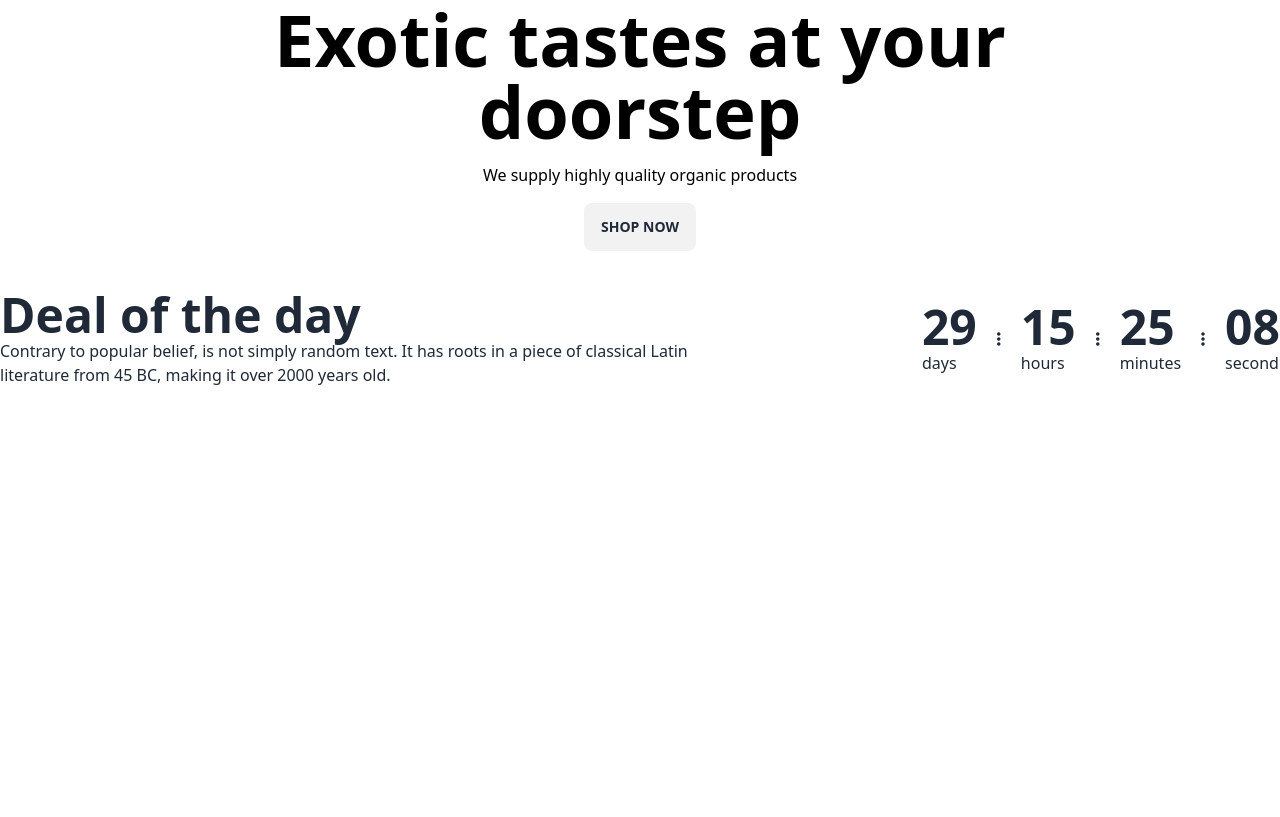
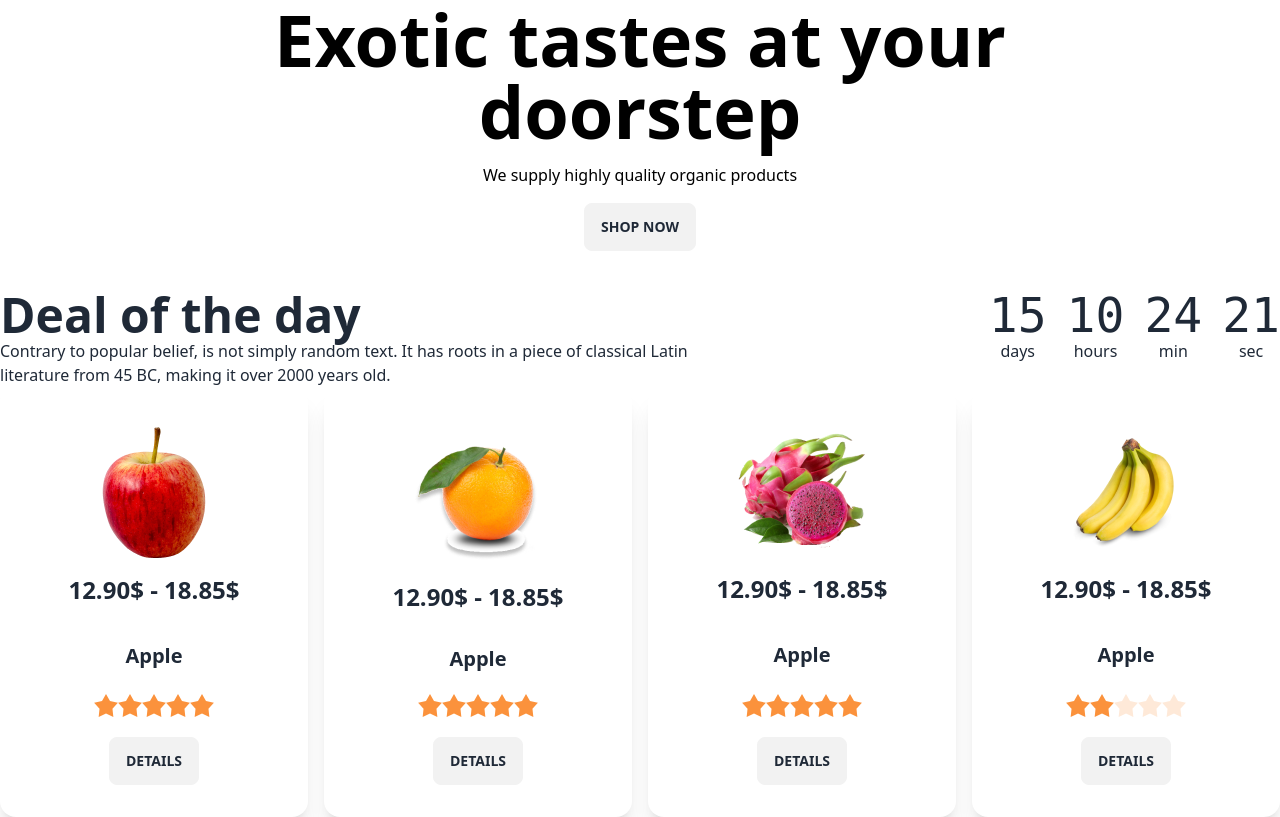
Before and after one commit to jakir101/my-third-fruitbrust-assignment, a plain HTML site: page index.html in a window 1280 px wide. Shown: the part 1135-1952 px from the top of the page. Before the commit the page ends 1522 px from the top, so only its background shows below. Drawn offline with nearby package versions, Linux system fonts and the light colour scheme.

Commit message:
finished the deals card

```diff
--- a/index.html
+++ b/index.html
@@ -55,28 +55,28 @@
     <div class="container  mt-12">
       <div class="carousel relative">
         <div id="slide1" class="carousel-item relative w-full">
-          <img src="/images/banner1.png" class="w-full" />
+          <img src="images/banner1.png" class="w-full" />
           <div class="absolute flex justify-between transform -translate-y-1/2 left-5 right-5 top-1/2">
             <a href="#slide4" class="btn btn-circle">❮</a>
             <a href="#slide2" class="btn btn-circle">❯</a>
           </div>
         </div>
         <div id="slide2" class="carousel-item relative w-full">
-          <img src="/images/banner2.png" class="w-full" />
+          <img src="images/banner2.png" class="w-full" />
           <div class="absolute flex justify-between transform -translate-y-1/2 left-5 right-5 top-1/2">
             <a href="#slide1" class="btn btn-circle">❮</a>
             <a href="#slide3" class="btn btn-circle">❯</a>
           </div>
         </div>
         <div id="slide3" class="carousel-item relative w-full">
-          <img src="/images/banner3.png" class="w-full" />
+          <img src="images/banner3.png" class="w-full" />
           <div class="absolute flex justify-between transform -translate-y-1/2 left-5 right-5 top-1/2">
             <a href="#slide2" class="btn btn-circle">❮</a>
             <a href="#slide4" class="btn btn-circle">❯</a>
           </div>
         </div>
         <div id="slide4" class="carousel-item relative w-full">
-          <img src="/images/banner4.png" class="w-full" />
+          <img src="images/banner4.png" class="w-full" />
           <div class="absolute flex justify-between transform -translate-y-1/2 left-5 right-5 top-1/2">
             <a href="#slide3" class="btn btn-circle">❮</a>
             <a href="#slide1" class="btn btn-circle">❯</a>
@@ -100,7 +100,7 @@
   <main>
     <!-- deals of the section  -->
     <section class="container mx-auto mt-10">
-      <div class="flex justify-between">
+      <div class="flex justify-between flex-col md:flex-row">
         <div>
           <h3 class="text-5xl font-bold">
             Deal of the day
@@ -110,47 +110,113 @@
             from 45 BC, making it over 2000 years old.
           </p>
         </div>
-          <div class="flex items-center gap-5">
-            <div>
-              <h3 class="text-5xl font-bold">
-                29
-              </h3>
-              <p>
-                days
-              </p>
+        <div class="">
+          <div class="grid grid-flow-col gap-5 text-center auto-cols-max">
+            <div class="flex flex-col">
+              <span class="countdown font-mono text-5xl">
+                <span style="--value:15;"></span>
+              </span>
+              days
             </div>
-            <i class="fa-solid fa-ellipsis-vertical"></i>
-            <div>
-              <h3 class="text-5xl font-bold">
-                15
-              </h3>
-              <p>
-                hours
-              </p>
+            <div class="flex flex-col">
+              <span class="countdown font-mono text-5xl">
+                <span style="--value:10;"></span>
+              </span>
+              hours
             </div>
-            <i class="fa-solid fa-ellipsis-vertical"></i>
-            <div>
-              <h3 class="text-5xl font-bold">
-                25
-              </h3>
-              <p>
-                minutes
-              </p>
+            <div class="flex flex-col">
+              <span class="countdown font-mono text-5xl">
+                <span style="--value:24;"></span>
+              </span>
+              min
             </div>
-            <i class="fa-solid fa-ellipsis-vertical"></i>
-            <div>
-              <h3 class="text-5xl font-bold">
-                08
-              </h3>
-              <p>
-                second
-              </p>
+            <div class="flex flex-col">
+              <span class="countdown font-mono text-5xl">
+                <span style="--value:21;"></span>
+              </span>
+              sec
             </div>
+          </div>
           </div>
 
       </div>
-      <div>
-
+      <div class="grid gap-4 grid-cols-1 md:grid-cols-2 lg:grid-cols-4 ">
+        <div class="card  bg-base-100 shadow-xl">
+          <figure class="px-10 pt-10 flex flex-col space-y-4">
+            <img src="images/fruit6.png" alt="" class="rounded-xl" />
+            <h2 class="text-2xl font-bold">12.90$ - 18.85$</h2>
+          </figure>
+          <div class="card-body items-center text-center space-y-3">
+            <p class="card-title">Apple</p>
+            <div class="rating">
+              <input type="radio" name="rating-2" class="mask mask-star-2 bg-orange-400" />
+              <input type="radio" name="rating-2" class="mask mask-star-2 bg-orange-400" checked />
+              <input type="radio" name="rating-2" class="mask mask-star-2 bg-orange-400" />
+              <input type="radio" name="rating-2" class="mask mask-star-2 bg-orange-400" />
+              <input type="radio" name="rating-2" class="mask mask-star-2 bg-orange-400" />
+            </div>
+            <div class="card-actions">
+              <button class="btn">Details</button>
+            </div>
+          </div>
+        </div>
+        <div class="card bg-base-100 shadow-xl">
+          <figure class="px-10 pt-10 flex flex-col space-y-4">
+            <img src="images/fruit7.png" alt="" class="rounded-xl" />
+            <h2 class="text-2xl font-bold">12.90$ - 18.85$</h2>
+          </figure>
+          <div class="card-body items-center text-center space-y-3">
+            <p class="card-title">Apple</p>
+            <div class="rating">
+              <input type="radio" name="rating-2" class="mask mask-star-2 bg-orange-400" />
+              <input type="radio" name="rating-2" class="mask mask-star-2 bg-orange-400" checked />
+              <input type="radio" name="rating-2" class="mask mask-star-2 bg-orange-400" />
+              <input type="radio" name="rating-2" class="mask mask-star-2 bg-orange-400" />
+              <input type="radio" name="rating-2" class="mask mask-star-2 bg-orange-400" />
+            </div>
+            <div class="card-actions">
+              <button class="btn">Details</button>
+            </div>
+          </div>
+        </div>
+        <div class="card bg-base-100 shadow-xl">
+          <figure class="px-10 pt-10 flex flex-col space-y-4">
+            <img src="images/fruit8.png" alt="" class="rounded-xl" />
+            <h2 class="text-2xl font-bold">12.90$ - 18.85$</h2>
+          </figure>
+          <div class="card-body items-center text-center space-y-3">
+            <p class="card-title">Apple</p>
+            <div class="rating">
+              <input type="radio" name="rating-2" class="mask mask-star-2 bg-orange-400" />
+              <input type="radio" name="rating-2" class="mask mask-star-2 bg-orange-400" checked />
+              <input type="radio" name="rating-2" class="mask mask-star-2 bg-orange-400" />
+              <input type="radio" name="rating-2" class="mask mask-star-2 bg-orange-400" />
+              <input type="radio" name="rating-2" class="mask mask-star-2 bg-orange-400" />
+            </div>
+            <div class="card-actions">
+              <button class="btn">Details</button>
+            </div>
+          </div>
+        </div>
+        <div class="card bg-base-100 shadow-xl">
+          <figure class="px-10 pt-10 flex flex-col space-y-4">
+            <img src="images/fruit9.png" alt="" class="rounded-xl" />
+            <h2 class="text-2xl font-bold">12.90$ - 18.85$</h2>
+          </figure>
+          <div class="card-body items-center text-center space-y-3">
+            <p class="card-title">Apple</p>
+            <div class="rating">
+              <input type="radio" name="rating-2" class="mask mask-star-2 bg-orange-400" />
+              <input type="radio" name="rating-2" class="mask mask-star-2 bg-orange-400" checked />
+              <input type="radio" name="rating-2" class="mask mask-star-2 bg-orange-400" />
+              <input type="radio" name="rating-2" class="mask mask-star-2 bg-orange-400" />
+              <input type="radio" name="rating-2" class="mask mask-star-2 bg-orange-400" />
+            </div>
+            <div class="card-actions">
+              <button class="btn">Details</button>
+            </div>
+          </div>
+        </div>
       </div>
     </section>
   </main>
```
